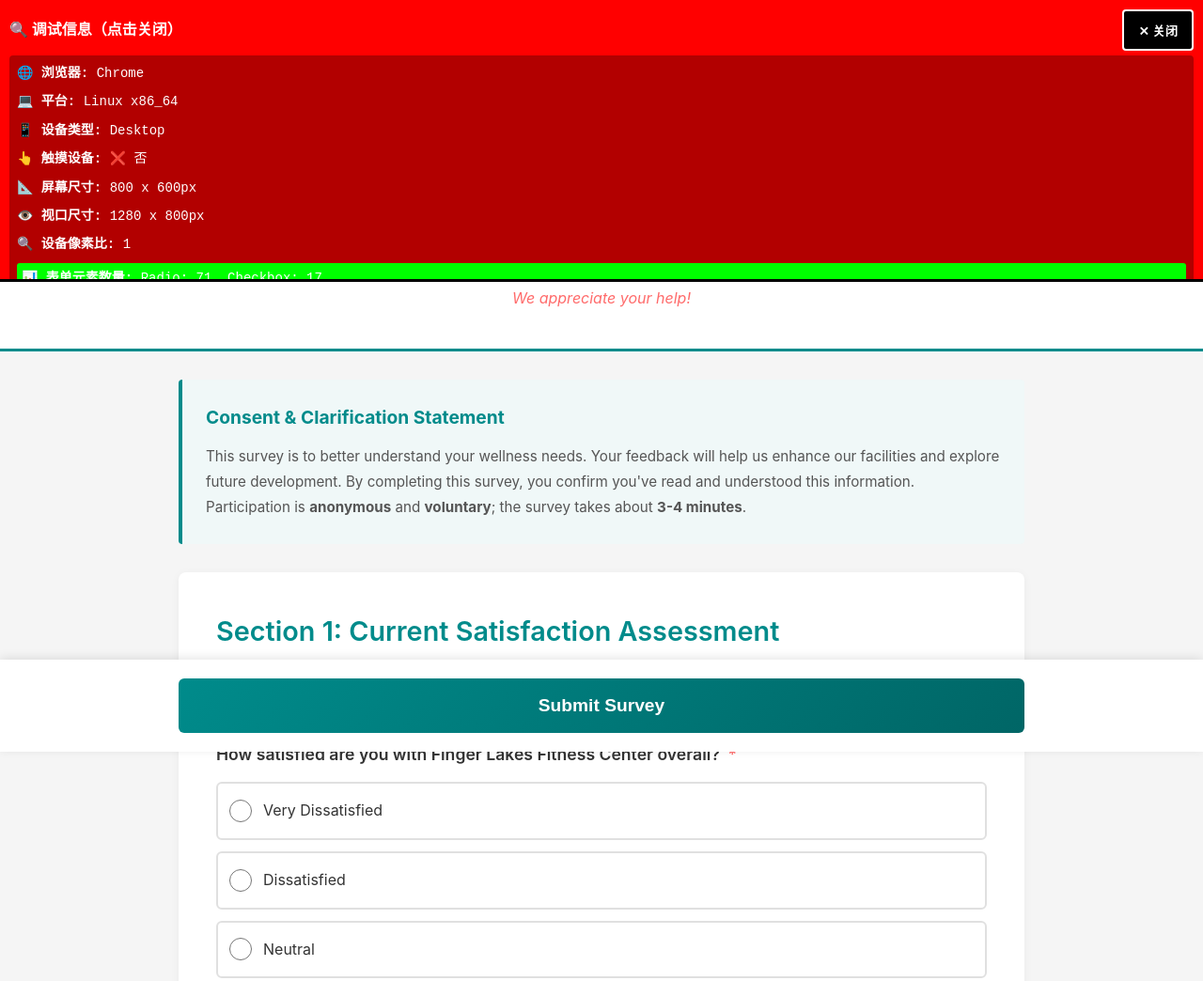
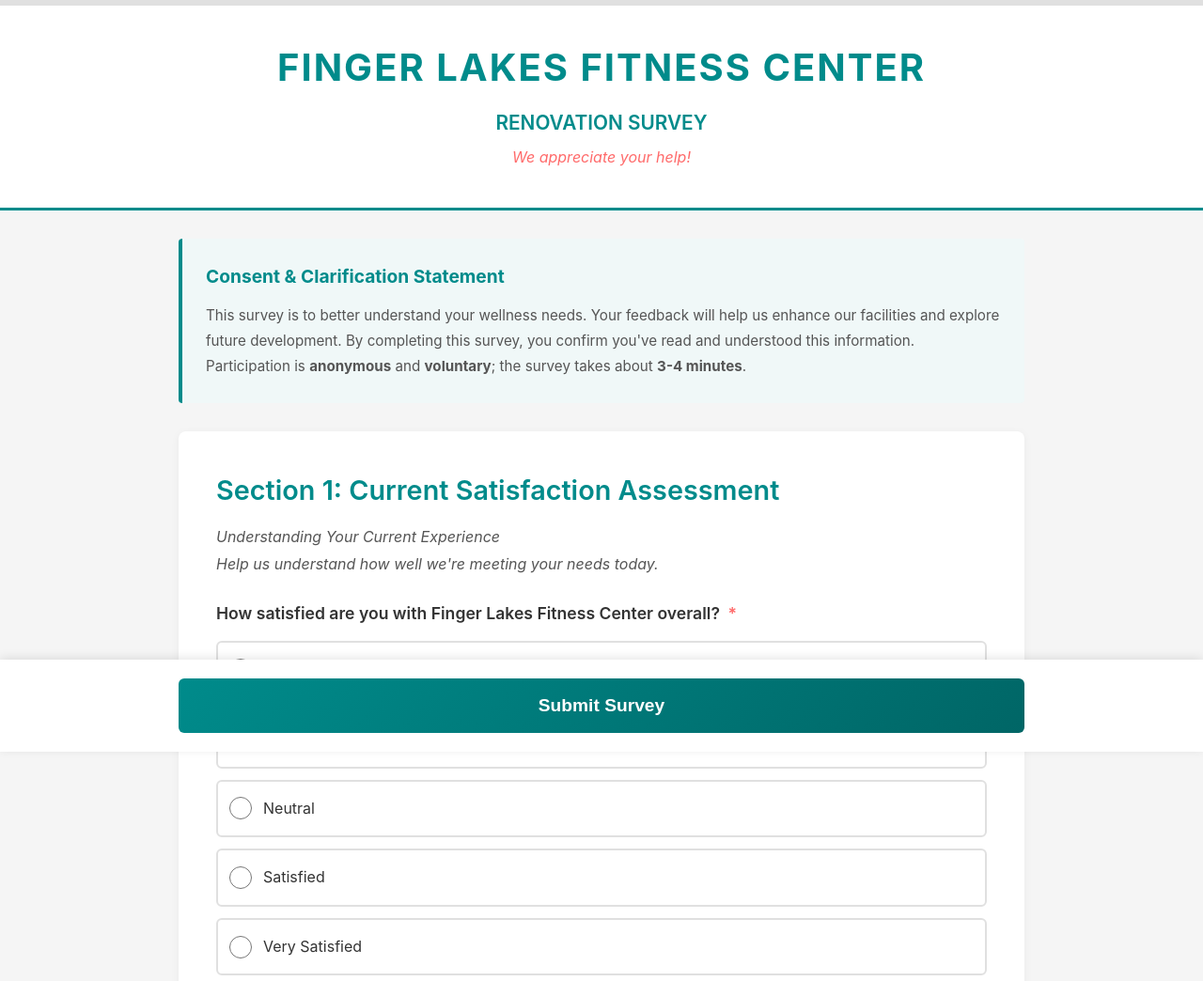
Before and after one commit to xz1987/questionnaire-fitness-center, a website: page index.html in a window 1280 px wide. Shown: the top 1044 px of the page at 94% size. Drawn offline with Linux system fonts and the light colour scheme.

Commit message:
Update to hide the adjustment info

```diff
--- a/index.html
+++ b/index.html
@@ -23,13 +23,6 @@
             line-height: 1.6;
             padding: 0;
             padding-bottom: 100px;
-            padding-top: 150px !important; /* 为调试框留出空间 */
-        }
-
-        @media (max-width: 768px) {
-            body {
-                padding-top: 200px !important; /* 移动端更多空间 */
-            }
         }
 
         /* 进度条 */
@@ -970,8 +963,8 @@
     </style>
 </head>
 <body>
-    <!-- 调试信息框（始终显示） -->
-    <div id="debugInfo" style="position: fixed !important; top: 0 !important; left: 0 !important; right: 0 !important; background: #ff0000 !important; color: white !important; padding: 10px !important; font-size: 14px !important; z-index: 99999 !important; border-bottom: 3px solid #000 !important; max-height: 300px !important; overflow-y: auto !important; display: block !important; visibility: visible !important; opacity: 1 !important;">
+    <!-- 调试信息框（已隐藏） -->
+    <div id="debugInfo" style="position: fixed !important; top: 0 !important; left: 0 !important; right: 0 !important; background: #ff0000 !important; color: white !important; padding: 10px !important; font-size: 14px !important; z-index: 99999 !important; border-bottom: 3px solid #000 !important; max-height: 300px !important; overflow-y: auto !important; display: none !important; visibility: hidden !important; opacity: 0 !important;">
         <div style="display: flex; justify-content: space-between; align-items: center; margin-bottom: 5px;">
             <strong style="font-size: 16px;">🔍 调试信息（点击关闭）</strong>
             <button onclick="document.getElementById('debugInfo').style.display='none'" style="padding: 5px 15px; background: #000; color: white; border: 2px solid white; border-radius: 4px; cursor: pointer; font-weight: bold;">✕ 关闭</button>
@@ -3099,11 +3092,10 @@
                     return;
                 }
 
-                // 强制显示调试信息框
-                debugInfo.style.display = 'block';
-                debugInfo.style.visibility = 'visible';
-                debugInfo.style.opacity = '1';
-                debugInfo.style.zIndex = '99999';
+                // 调试信息框已隐藏，不显示
+                debugInfo.style.display = 'none';
+                debugInfo.style.visibility = 'hidden';
+                debugInfo.style.opacity = '0';
 
                 // 获取基本信息（使用兼容性更好的方法）
                 var isTouchDevice = false;
```
